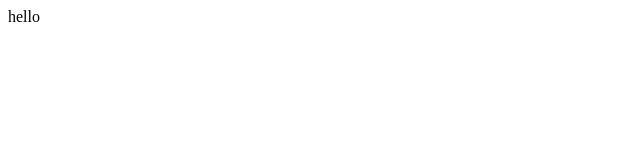
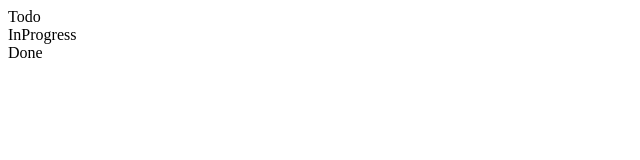
Before and after one commit to tnals545/issue-tracker, a Next.js app: page / in a window 1280 px wide. Shown: the top 160 px of the page, without its empty margins (0-640 px from the left). Built offline with nearby package versions, Linux system fonts and the light colour scheme.

Commit message:
Add : project frame 추가

```diff
--- /dev/null
+++ b/src/common/dragAndDrop.tsx
@@ -0,0 +1,5 @@
+const dragAndDrop = () => {
+  return <div>dragAndDrop</div>;
+};
+
+export default dragAndDrop;
--- /dev/null
+++ b/src/components/Done.tsx
@@ -0,0 +1,5 @@
+const Done = () => {
+  return <div>Done</div>;
+};
+
+export default Done;
--- /dev/null
+++ b/src/components/InProgress.tsx
@@ -0,0 +1,5 @@
+const InProgress = () => {
+  return <div>InProgress</div>;
+};
+
+export default InProgress;
--- /dev/null
+++ b/src/components/Todo.tsx
@@ -0,0 +1,5 @@
+const Todo = () => {
+  return <div>Todo</div>;
+};
+
+export default Todo;
--- a/src/pages/index.tsx
+++ b/src/pages/index.tsx
@@ -1,3 +1,15 @@
-export default function Home() {
-  return <>hello</>;
-}
+import Done from "@/components/Done";
+import InProgress from "@/components/InProgress";
+import Todo from "@/components/Todo";
+
+const Main = () => {
+  return (
+    <>
+      <Todo />
+      <InProgress />
+      <Done />
+    </>
+  );
+};
+
+export default Main;
```
